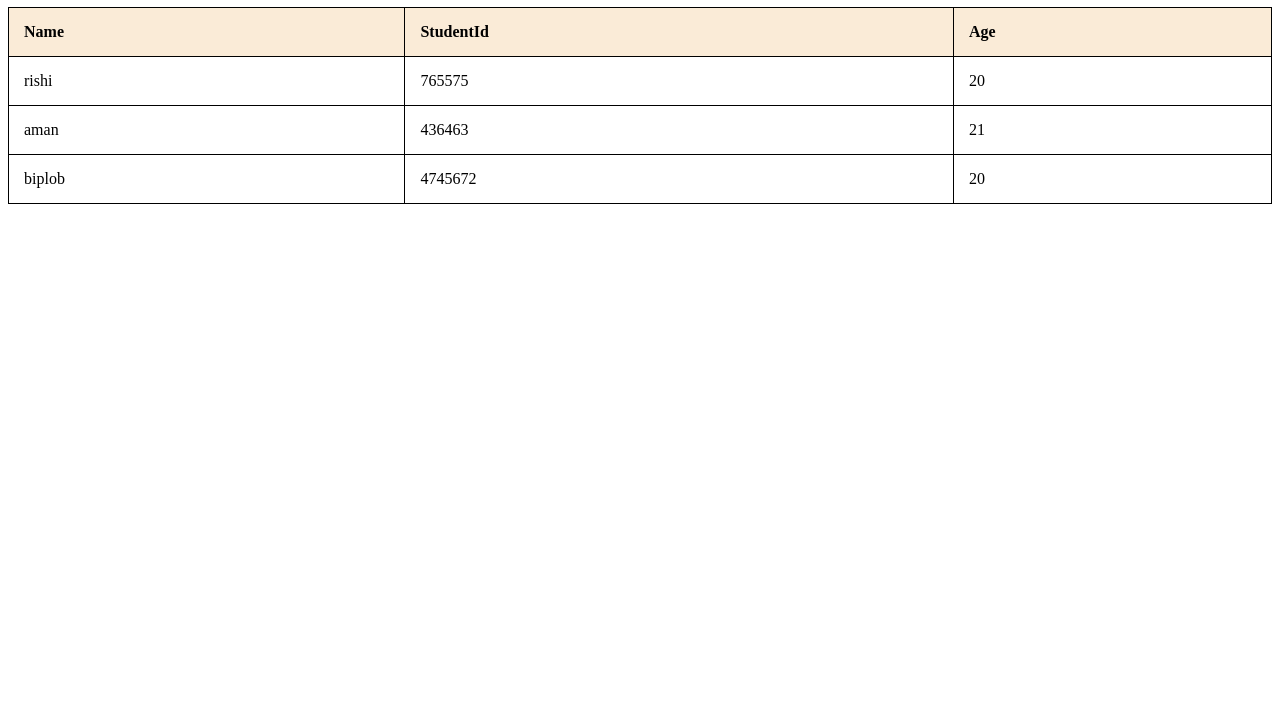
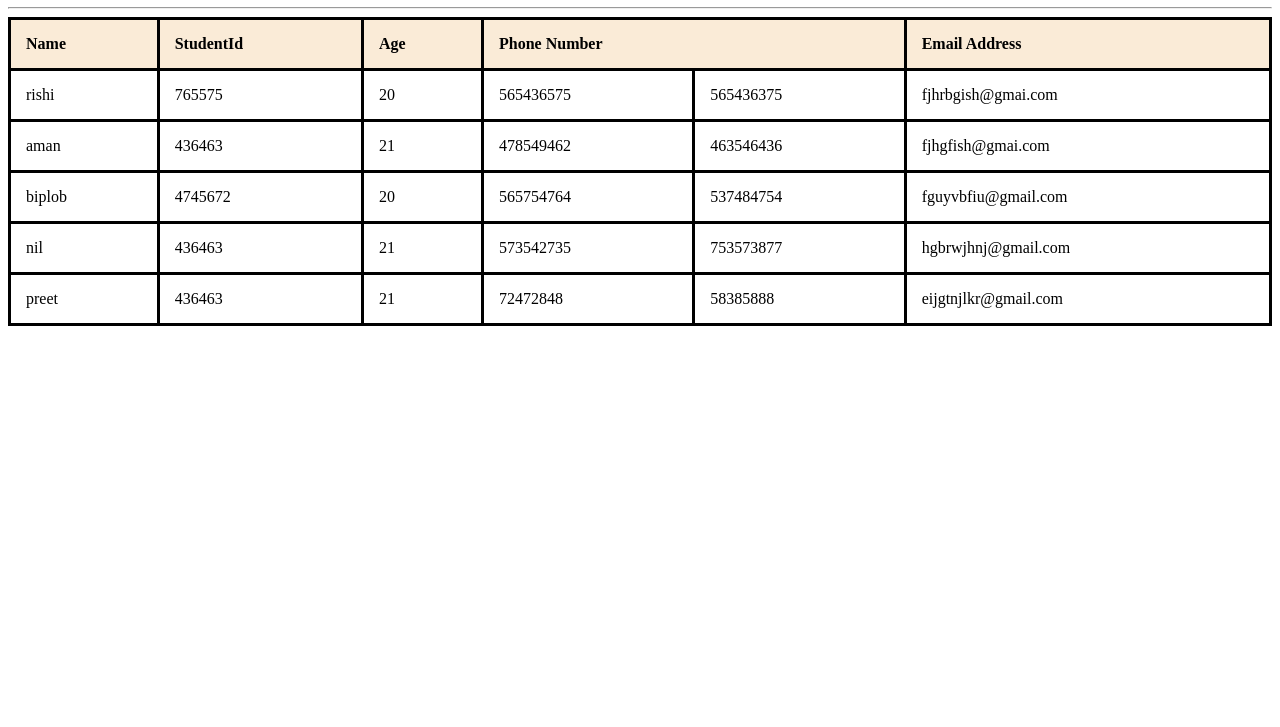
Before and after one commit to 30032339/table, a plain HTML site: page index.html in a window 1280 px wide. Shown: the part 73-800 px from the top of the page. Drawn offline with Linux system fonts and the light colour scheme.

Commit message:
inital commit

```diff
--- a/index.html
+++ b/index.html
@@ -1,32 +1,63 @@
 <!doctype html>
-<html>
+<html lang="en">
     <head>
-        <title></title>
+        <title>table</title>
         <link rel="stylesheet" href="style.css" >
     </head>
     <body>
+        <div class=con>
         <h1 class="h1">Table</h1>
+        </div>
+        <hr>
         <table>
             <tr>
                 <th>Name</th>
                 <th>StudentId</th>
                 <th>Age</th>
+                <th colspan="2">Phone Number</th>
+                <th>Email Address</th>
             </tr>
             <tr>
                 <td>rishi</td>
                 <td>765575</td>
                 <td>20</td>
+                <td>565436575</td>
+                <td>565436375</td>
+                <td>fjhrbgish@gmai.com</td>
             </tr>
             <tr>
                 <td>aman</td>
                 <td>436463</td>
                 <td>21</td>
+                <td>478549462</td>
+                <td>463546436</td>
+                <td>fjhgfish@gmai.com</td>
              </tr>
              <tr>
                     <td>biplob</td>
                     <td>4745672</td>
                     <td>20</td>
-                 </tr>
+                    <td>565754764</td>
+                    <td>537484754</td>
+                    <td>fguyvbfiu@gmail.com</td>
+            </tr>
+            <tr>
+                        <td>nil</td>
+                        <td>436463</td>
+                        <td>21</td>
+                        <td>573542735</td>
+                        <td>753573877</td>
+                        <td>hgbrwjhnj@gmail.com</td>
+            </tr>
+            <tr>
+                            <td>preet</td>
+                            <td>436463</td>
+                            <td>21</td>
+                            <td>72472848</td>
+                            <td>58385888</td>
+                            <td>eijgtnjlkr@gmail.com</td>
+             </tr>
         </table>
+
     </body>
 </html>
--- a/style.css
+++ b/style.css
@@ -1,5 +1,5 @@
 table, th, td {
-    border: 1px solid black;
+    border: 3px solid black;
     border-collapse: collapse;
   }
 th, td {
@@ -12,7 +12,11 @@ th {
 table {
     width: 100%;
     border-spacing: 5px;
+
   }
-.h1 {
+h1 {
     text-align: center;
 }
+div{
+    background-color: brown
+}
```
